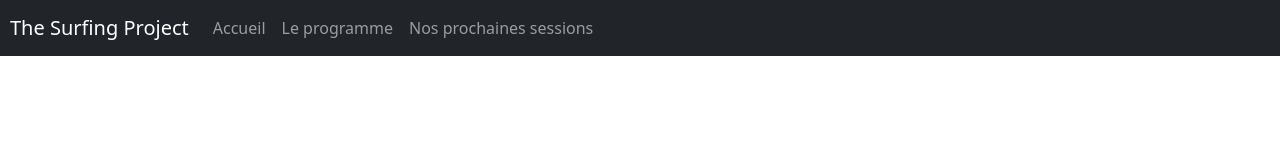
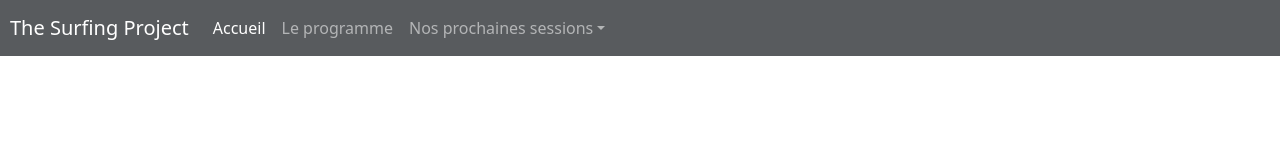
Before and after one commit to martinheid67/The-Surfing-Project, a plain HTML site: page index.html in a window 1280 px wide. Drawn offline with nearby package versions, Linux system fonts and the light colour scheme.

Commit message:
Navbar complète

```diff
--- a/index.css
+++ b/index.css
@@ -2,3 +2,7 @@
     padding-left: 10px;
     padding-right: 10px;
 }
+
+#Accueil{
+    color: white;
+}
--- a/index.html
+++ b/index.html
@@ -10,16 +10,21 @@
 </head>
 </html>
   <body>
-    <nav class="navbar navbar-expand-md navbar-dark bg-dark">
+    <nav class="navbar navbar-expand-md navbar-dark bg-dark bg-opacity-75">
       <a href="#" class="navbar-brand">The Surfing Project</a>
       <button class="navbar-toggler" data-bs-toggle="collapse" data-bs-target="#navbarMenu">
           <span class="navbar-toggler-icon"></span>
       </button>
       <div class="collapse navbar-collapse" id="navbarMenu">
       <ul class="navbar-nav">
-         <li class="nav-item"><a href="#" class="nav-link">Accueil</a></li>
+         <li class="nav-item"><a href="#" class="nav-link" id="Accueil">Accueil</a></li>
          <li class="nav-item"><a href="#" class="nav-link">Le programme</a></li>
-         <li class="nav-item"><a href="#" class="nav-link">Nos prochaines sessions</a></li>
+         <li class="nav-item dropdown"><a class="nav-link dropdown-toggle" href="#" id="navbarDropdown" role="button" data-bs-toggle="dropdown" aria-expanded="false">Nos prochaines sessions</a>
+          <div class="dropdown-menu" aria-labelledby="navbarDropdown"><a class="dropdown-item" href="#">Avril 2022</a>
+          <div class="dropdown-divider"></div>
+          <a class="dropdown-item" href="#">Septembre 2022</a>
+          </div></li>
+        </div>
       </ul>
     </div>
     </nav>
```
